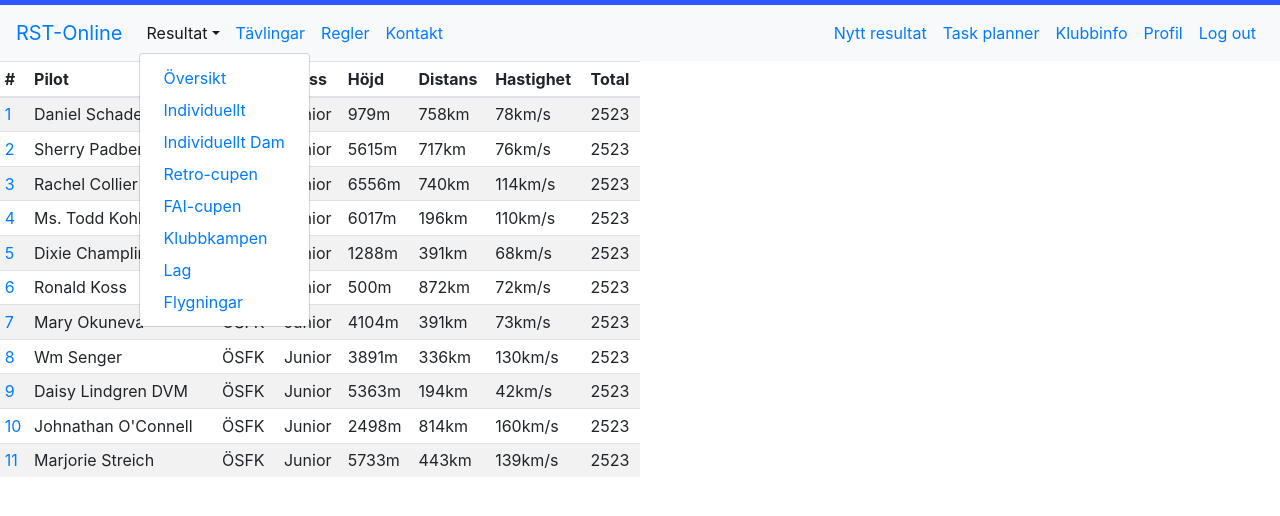
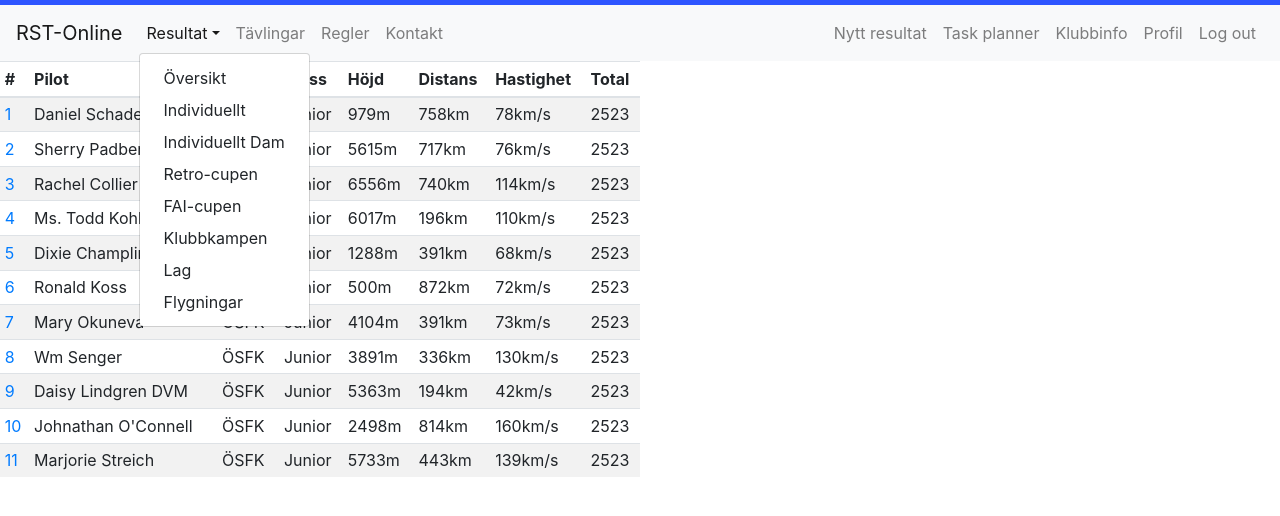
Before and after one commit to MrGuzior/rst, a React (Create React App) app: page / in a window 1280 px wide. Both pictures are taken after a click on the button "Resultat". Shown: the top 516 px of the page. Built offline with nearby package versions, Linux system fonts and the light colour scheme.

Commit message:
Added as tag to nav links

```diff
--- a/src/Components/Nav/Nav.jsx
+++ b/src/Components/Nav/Nav.jsx
@@ -1,5 +1,5 @@
 import React from 'react'
-import {Link} from 'react-router-dom'
+import {NavLink} from 'react-router-dom'
 import {
     Navbar,
     Nav,
@@ -10,37 +10,37 @@ const navbar = () => {
     return (
         <>
             <Navbar bg="light" expand="lg" sticky="top">
-                <Navbar.Brand><Link to='/'>RST-Online</Link></Navbar.Brand>
+                <Navbar.Brand as={NavLink} to='/'>RST-Online</Navbar.Brand>
                 <Navbar.Toggle aria-controls="basic-navbar-nav" />
                 <Navbar.Collapse id="basic-navbar-nav">
                     <Nav className="mr-auto">
 
                     <NavDropdown title="Resultat" id="collasible-nav-dropdown">
-                        <NavDropdown.Item><Link to='/results'>Översikt</Link></NavDropdown.Item>
-                        <NavDropdown.Item><Link to='/results/individual'>Individuellt</Link></NavDropdown.Item>
-                        <NavDropdown.Item><Link to='/results/individual-female'>Individuellt Dam</Link></NavDropdown.Item>
-                        <NavDropdown.Item><Link to='/results/retro'>Retro-cupen</Link></NavDropdown.Item>
-                        <NavDropdown.Item><Link to='/results/fai'>FAI-cupen</Link></NavDropdown.Item>
-                        <NavDropdown.Item><Link to='/results/clubb'>Klubbkampen</Link></NavDropdown.Item>
-                        <NavDropdown.Item><Link to='/results/team'>Lag</Link></NavDropdown.Item>
-                        <NavDropdown.Item><Link to='/results/flights'>Flygningar</Link></NavDropdown.Item>
+                        <NavDropdown.Item as={NavLink} to='/results'>Översikt</NavDropdown.Item>
+                        <NavDropdown.Item as={NavLink} to='/results/individual'>Individuellt</NavDropdown.Item>
+                        <NavDropdown.Item as={NavLink} to='/results/individual-female'>Individuellt Dam</NavDropdown.Item>
+                        <NavDropdown.Item as={NavLink} to='/results/retro'>Retro-cupen</NavDropdown.Item>
+                        <NavDropdown.Item as={NavLink} to='/results/fai'>FAI-cupen</NavDropdown.Item>
+                        <NavDropdown.Item as={NavLink} to='/results/clubb'>Klubbkampen</NavDropdown.Item>
+                        <NavDropdown.Item as={NavLink} to='/results/team'>Lag</NavDropdown.Item>
+                        <NavDropdown.Item as={NavLink} to='/results/flights'>Flygningar</NavDropdown.Item>
                     </NavDropdown>
 
 
-                    <Nav.Link><Link to='/competitions'>Tävlingar</Link></Nav.Link>
-                    <Nav.Link><Link to='/rules'>Regler</Link></Nav.Link>
-                    <Nav.Link><Link to='/contact'>Kontakt</Link></Nav.Link>
+                    <Nav.Link as={NavLink} to='/competitions'>Tävlingar</Nav.Link>
+                    <Nav.Link as={NavLink} to='/rules'>Regler</Nav.Link>
+                    <Nav.Link as={NavLink} to='/contact'>Kontakt</Nav.Link>
 
 
 
                     </Nav>
 
                     <Nav className=" personal-nav">
-                    <Nav.Link><Link to='/log'>Nytt resultat</Link></Nav.Link>
-                    <Nav.Link><Link to='/taskPlanner'>Task planner</Link></Nav.Link>
-                    <Nav.Link><Link to='/contact'>Klubbinfo</Link></Nav.Link>
-                    <Nav.Link><Link to='/results'>Profil</Link></Nav.Link>
-                    <Nav.Link><Link to='/results'>Log out</Link></Nav.Link>
+                    <Nav.Link as={NavLink} to='/log'>Nytt resultat</Nav.Link>
+                    <Nav.Link as={NavLink} to='/taskPlanner'>Task planner</Nav.Link>
+                    <Nav.Link as={NavLink} to='/contact'>Klubbinfo</Nav.Link>
+                    <Nav.Link as={NavLink} to='/results'>Profil</Nav.Link>
+                    <Nav.Link as={NavLink} to='/results'>Log out</Nav.Link>
                     </Nav>
                 </Navbar.Collapse>
             </Navbar>
@@ -49,3 +49,7 @@ const navbar = () => {
 }
 
 export default navbar
+
+/*<Nav.Link><Link to='/competitions'>Tävlingar</Link></Nav.Link>
+                    <Nav.Link><Link to='/rules'>Regler</Link></Nav.Link>
+                    <Nav.Link><Link to='/contact'>Kontakt</Link></Nav.Link>*/
--- a/src/Components/Results/ResultNavigation.jsx
+++ b/src/Components/Results/ResultNavigation.jsx
@@ -1,9 +1,8 @@
 import React from 'react'
-
+import {NavLink} from 'react-router-dom'
 import {
     Navbar,
     Nav,
-    NavDropdown,
     Form
 } from 'react-bootstrap'
 
@@ -32,11 +31,11 @@ const ResultNavigation = () => {
                             </Form.Control>
                         </Form.Group>
                     </Nav>
-                    <Nav.Link className='px-2' eventKey='kombination'>Kombination</Nav.Link>
-                    <Nav.Link className='px-2' eventKey='height'>Höjd</Nav.Link>
-                    <Nav.Link className='px-2' eventKey='distance'>Distans</Nav.Link>
-                    <Nav.Link className='px-1' eventKey='totalDistance'>Ack Distans</Nav.Link>
-                    <Nav.Link className='px-2' eventKey='speed'>Hastighet</Nav.Link>
+                    <Nav.Link as={NavLink} className='px-2' eventKey='kombination'>Kombination</Nav.Link>
+                    <Nav.Link as={NavLink} className='px-2' eventKey='height'>Höjd</Nav.Link>
+                    <Nav.Link as={NavLink} className='px-2' eventKey='distance'>Distans</Nav.Link>
+                    <Nav.Link as={NavLink} className='px-1' eventKey='totalDistance'>Ack Distans</Nav.Link>
+                    <Nav.Link as={NavLink} className='px-2' eventKey='speed'>Hastighet</Nav.Link>
                 </Nav>
             </Navbar>
         </div>
```
